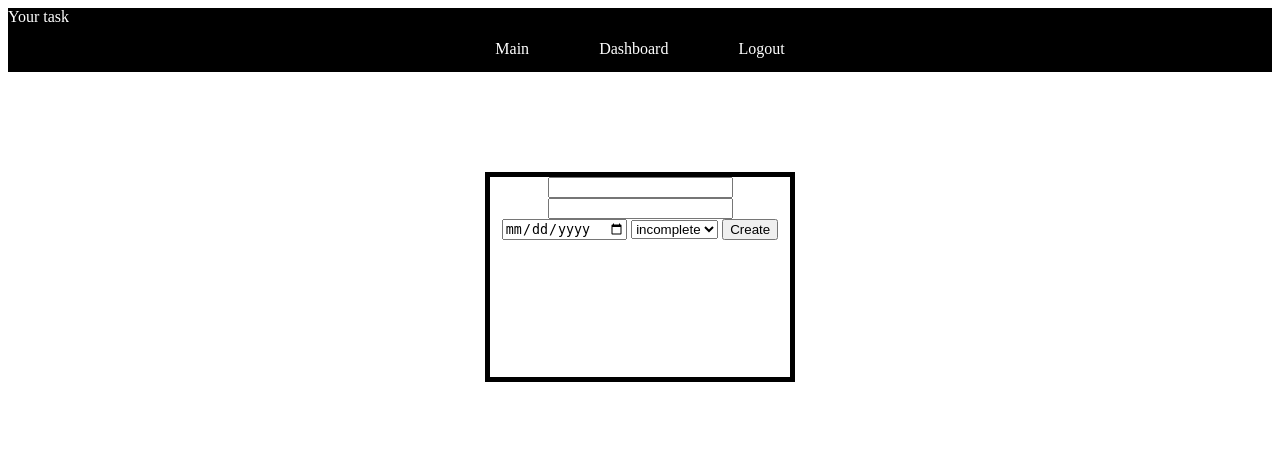
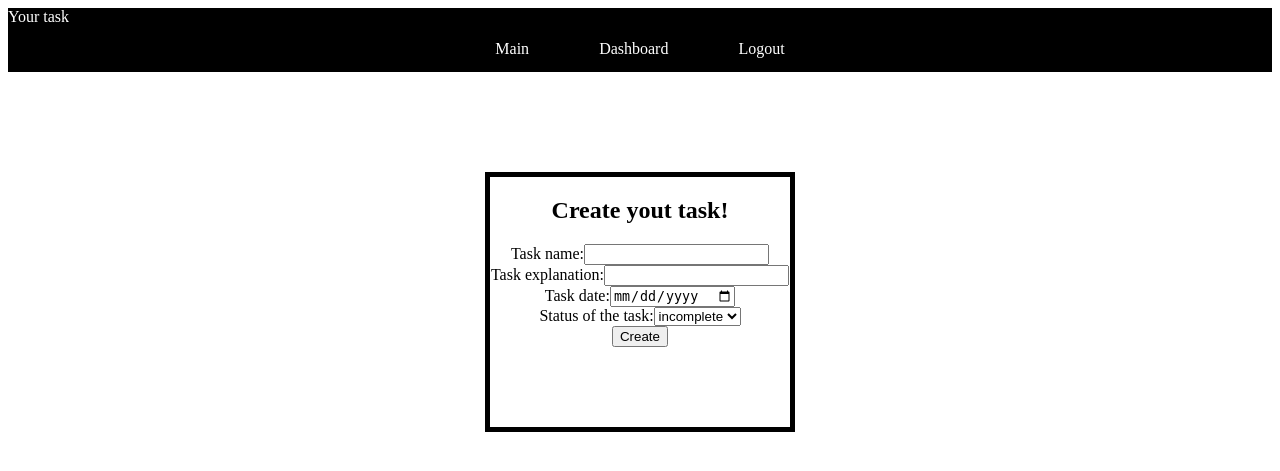
Before and after one commit to Nicksheinman/taskProject, a Django app: page /create/ in a window 1280 px wide. Shown: the top 471 px of the page. Run offline with Django 4.2, Linux system fonts and the light colour scheme; a user stored in the database is signed in; parts of the project's set-up code (start-up, migrations or seed data) failed here and were passed over.

Commit message:
better save

```diff
--- a/taskApp/static/css/style.css
+++ b/taskApp/static/css/style.css
@@ -1,4 +1,3 @@
-
 
 #navigation {
     background-color: black;
@@ -42,17 +41,6 @@
     height: 350px;
 }
 
-#update {
-    margin: auto;
-    margin-top:100px;
-    position:relative;
-    text-align: center;
-    border-style: solid;
-    width: 300px;
-    height: 200px;
-    border: 5px solid black;
-}
-
 #create {
     margin: auto;
     margin-top:100px;
@@ -60,14 +48,13 @@
     text-align: center;
     border-style: solid;
     width: 300px;
-    height: 200px;
+    height: 250px;
     border: 5px solid black;
 }
 
 #main {
     display: flex;
     justify-content:center;
-
 }
 
 #aboutUs {
@@ -85,6 +72,7 @@
     margin-left: 50px;
     border: 5px solid black;
 }
+
 td, table, th{
     border: 1px solid black;
     border-collapse: collapse;
--- a/taskApp/templates/create.html
+++ b/taskApp/templates/create.html
@@ -2,15 +2,16 @@
 {% block content %}
 <div id="create">
     <form method="POST" class='create'>
+        <div class="taskLogo"><h2>Create yout task!</h2></div>
         {% csrf_token %}
-        <td><input name="name" id="name" type="text"></td>
-        <td><input name="explain" id='explain' type="text"></td>
-        <td> <input name="date" id='date' type="date"></td>
-        <td><select name="status" id=status name="status" id="">
+        <div class="createName">Task name:<input name="name" type="text"></div>
+        <div class="createExplain">Task explanation:<input name="explain" type="text"></div>
+        <div class="createDate">Task date:<input name="date" id='date' type="date"></div>
+        <div class="createStatus">Status of the task:<select name="status" id=status name="status" id="">
             <option value="complete">complete</option>
-            <option value="icomplete" selected>incomplete</option>
-        </select></td>
-        <button type='submit'>Create</button>
+            <option value="incomplete" selected>incomplete</option>
+        </select></div>
+        <div class="createButton"><button type='submit'>Create</button></div>
     </form>
 </div>
 {% endblock content %}
--- a/taskApp/templates/dashboard.html
+++ b/taskApp/templates/dashboard.html
@@ -29,7 +29,7 @@
                     <td> <input name="date" type="date" value="{{task.date}}"></td>
                     <td><select name="status" name="status" id="">{{task.status}}
                         <option value="complete" {% if task.status == "complete"%}selected{% endif %}>complete</option>
-                        <option value="icomplete" {% if task.status == "incomplete"%}selected{% endif %}>incomplete</option>
+                        <option value="incomplete" {% if task.status == "incomplete"%}selected{% endif %}>incomplete</option>
                     </select></td>
                     <td><button>Update</button></td>
                 </form>
--- a/taskApp/templates/login.html
+++ b/taskApp/templates/login.html
@@ -9,7 +9,7 @@
         <form method="post">
             {% csrf_token %}
             Username:<input type="text" name="username">
-            Password:<input type="text" name="password">
+            Password:<input type="password" name="password">
             <div><button type="submit">Login</button></div>
         </form>
         <div class="register_reminder">
--- a/taskApp/views.py
+++ b/taskApp/views.py
@@ -55,8 +55,11 @@ def dashboard(request):
 @login_required(login_url='login/')
 def create(request):
     if request.method == "POST":
-        Task(request.POST).save()
-        return HttpResponseRedirect("dashboard")
+        post_task=request.POST
+        task=Task()
+        task.name, task.explain, task.status, task.date=request.POST['name'], request.POST['explain'], request.POST['status'], request.POST['date']
+        task.save()
+        return redirect("dashboard")
     return render(request=request, template_name='create.html',context={"form":AddTask(),"tasks":Task.objects.all()} )
 
 @login_required(login_url='login/')
```
Also changed, not shown: db.sqlite3.
